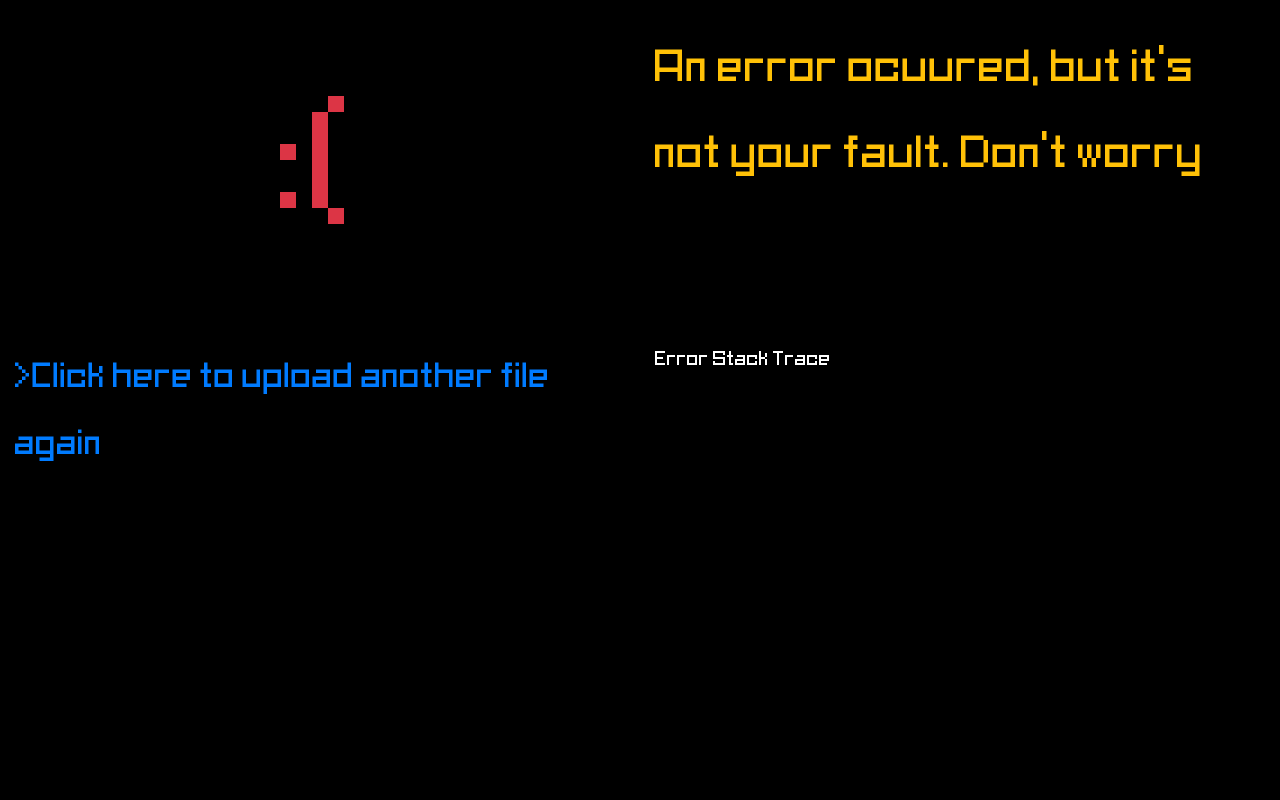
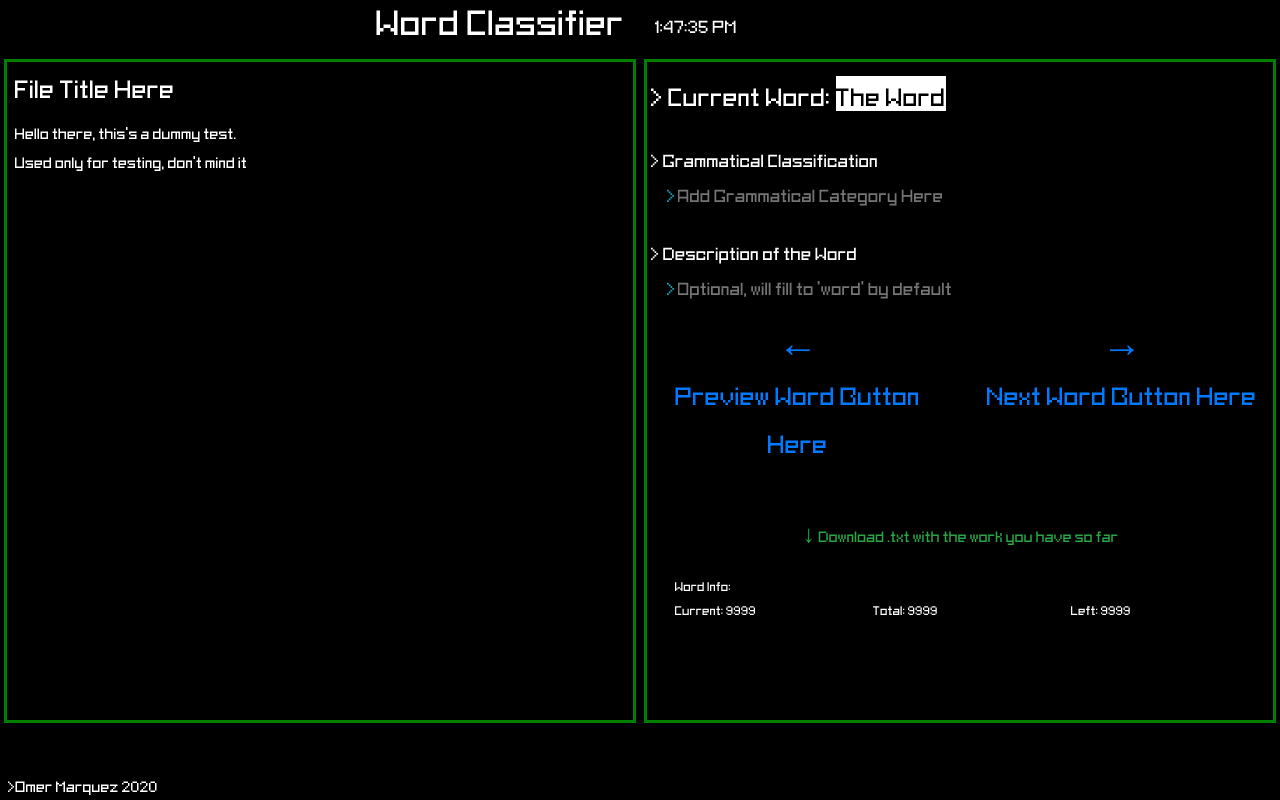
Before and after one commit to omermt/word-classifier, a React (Create React App) app: page / in a window 1280 px wide. Built offline with nearby package versions, Linux system fonts and the light colour scheme.

Commit message:
FileEdit Style Fixed

```diff
--- a/src/App.js
+++ b/src/App.js
@@ -5,6 +5,8 @@ import {Container} from 'react-bootstrap';
 
 //Component imports
 //import InConstruction from './components/Construction/construction';
+import SmallNav from './components/SmallNav/SmallNav';
+import BigNav from './components/BigNav/BigNav';
 import InitialScreen from './components/InitialScreen/InitialScreen';
 import UploadSection from './components/UploadSection/UploadSection';
 import FileEditSection from './components/FileEditSection/FileEdit';
@@ -37,15 +39,16 @@ export default class App extends Component {
   render(){
     return (
       <Container fluid className="TopElement min-vh-100">
+        {this.state.isDesktop? <BigNav /> : <SmallNav /> /*Will be rerendered when needed, move this to App*/}
         {/*<InitialScreen isDesktop={this.isDesktop} /> Just testing here
-        <UploadSection />
-        <FileEditSection isDesktop={this.state.isDesktop}/>*/}
-        <Error />
-          {/*<footer className="pl-2 fixed-bottom">
-            <Typist cursor={{show:false}} startDelay={3000}>
-              <span className="h4">&gt;Omer Marquez 2020</span>
-            </Typist> Take this out when loading the fileEditSection
-          </footer>*/}
+        <UploadSection />*/}
+        <FileEditSection isDesktop={this.state.isDesktop}/>
+        {/*<Error />*/}
+        {this.state.isDesktop? <footer className="pl-2 mt-3 fixed-bottom">
+          <Typist cursor={{show:false}} startDelay={3000}>
+            <span className="h4">&gt;Omer Marquez 2020</span>
+          </Typist>
+        </footer>: ''}
       </Container>
     );
   }
--- a/src/components/BigNav/BigNav.js
+++ b/src/components/BigNav/BigNav.js
@@ -11,19 +11,41 @@ import './style.css';
   showing the time, and also responsable for keeping a small timer.
 */
 export default class BigNav extends Component{
-  //Add time logic
+  constructor(props){
+    super(props);
+
+    this.state = {
+      currentTime: new Date().toLocaleTimeString()
+    }
+
+    this.runClock = this.runClock.bind(this);
+  }
+
+  runClock(){
+    this.setState({currentTime: new Date().toLocaleTimeString()})
+  }
+
+  componentDidMount(){
+    console.log("Big Nav mounted");
+    this.runClockInterval = setInterval(this.runClock, 1000);//Repeate Every second
+  }
+
+  componentWillUnmount(){
+    clearInterval(this.runClockInterval);
+    console.log("Time Deleted on Big Nav");
+  }
+
   render(){
     return(
-      <Row as="header">
+      <Row as="header" className="mt-n3">
         <Col>
           <Typist cursor={{show:true, hideWhenDoneDelay: 500, hideWhenDone: true}} className="text-right display-4">
             <span>Word Classifier</span>
           </Typist>
         </Col>
         <Col className="pt-4">
-          <Typist cursor={{show:false}} startDelay={3000} className="text-left  h3">
-            <span>Time Here</span>
-          </Typist>
+        {/*The Typist can't be used here, not updated correctly*/}
+          <span className="text-left h3">{this.state.currentTime}</span>
         </Col>
       </Row>
     );
--- a/src/components/FileEditSection/FileEdit.js
+++ b/src/components/FileEditSection/FileEdit.js
@@ -3,8 +3,6 @@ import React, {Component} from 'react';
 import Typist from 'react-typist';
 import {Row, Col} from 'react-bootstrap';
 import {Swipeable} from 'react-swipeable';
-import SmallNav from '../SmallNav/SmallNav';
-import BigNav from '../BigNav/BigNav'; //Pass to App Component
 
 //Components import
 import FilePreview from '../FilePreview/FilePreview';
@@ -19,15 +17,16 @@ export default class FileEditSection extends Component{
 
     this.dummyString = "Hello, this is a test string.\n To be used by other components";
     this.currentWord = "hello";
+
+    this.state = {
+
+    }
   }
 
   render(){
     return(
       <Swipeable>
         <Row className="h-100">
-          <Col xs={12}> {/*This col will wrap itself is a new row*/}
-              {this.props.isDesktop? <BigNav /> : <SmallNav /> /*Will be rerendered when needed, move this to App*/}
-          </Col>
           <Col xs={12} md={6} className="mt-2 px-0"> {/*File Preview*/}
             <div className="borderMe mx-0 mx-md-1 vh-custom px-1">
               <FilePreview file={this.dummyString} currentWord={this.currentWord}/>
--- a/src/components/FileEditSection/style.css
+++ b/src/components/FileEditSection/style.css
@@ -11,6 +11,6 @@
 
 @media (min-width: 768px) {/*Md up to Large screen*/
   .vh-custom{
-    height: 87vh !important;
+    height: 83vh !important;
   }
 }
--- a/src/components/WordEditing/WordEditing.js
+++ b/src/components/WordEditing/WordEditing.js
@@ -38,7 +38,7 @@ export default class WordEditing extends Component{
             </div>
           </Col>
         </Row>
-        <Row className="pt-5">{/*Submit button, auto focus, button on movil*/}
+        <Row className="pt-4 pt-md-0">{/*Submit button, auto focus, button on movil*/}
           <Col xs={6} className="text-center h1 text-primary" role="button"><div>&larr;</div>Preview Word Button Here</Col>
           <Col xs={6} className="text-center h1 text-primary" role="button"><div>&rarr;</div>Next Word Button Here</Col>
         </Row>
@@ -47,7 +47,7 @@ export default class WordEditing extends Component{
             <p>&darr; Download .txt with the work you have so far</p>
           </Col>
         </Row>
-        <Row className="bottomCount w-100 h5 pl-md-4 pl-1">{/*Status Here*/}
+        <Row className="w-100 h5 pl-md-4 pl-1 pt-3 pt-md-0">{/*Status Here*/}
           <Col xs={12}>Word Info:</Col>
           <Col xs={4}>Current: 9999</Col>
           <Col xs={4}>Total: 9999</Col>
```
